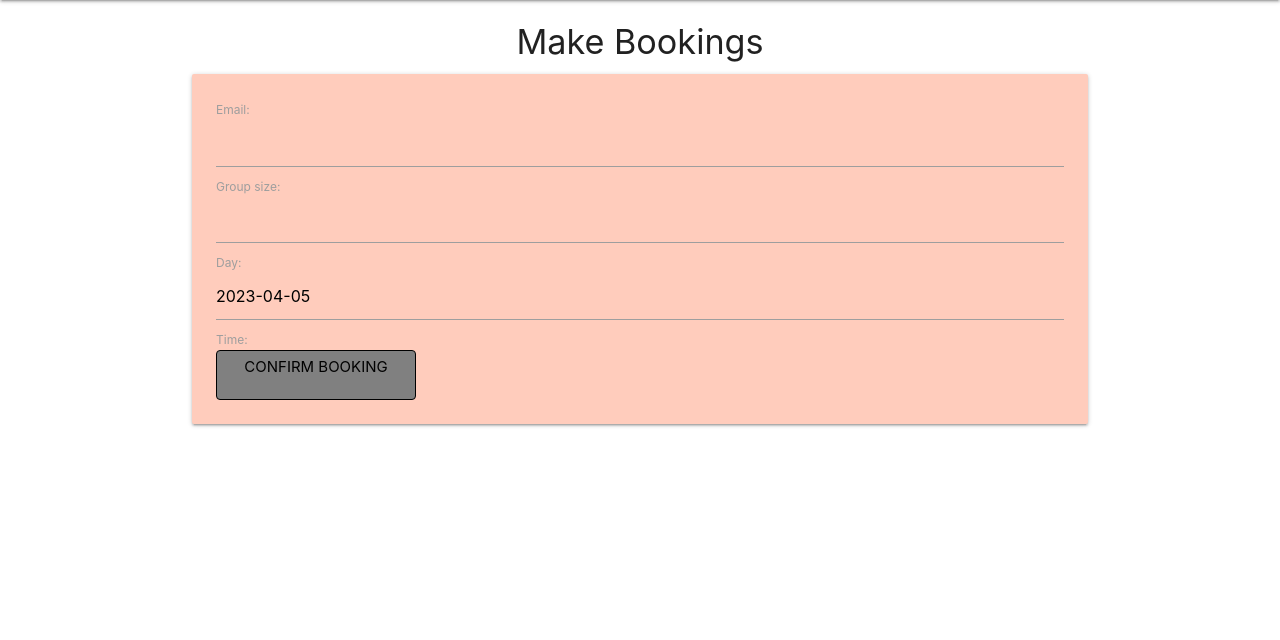
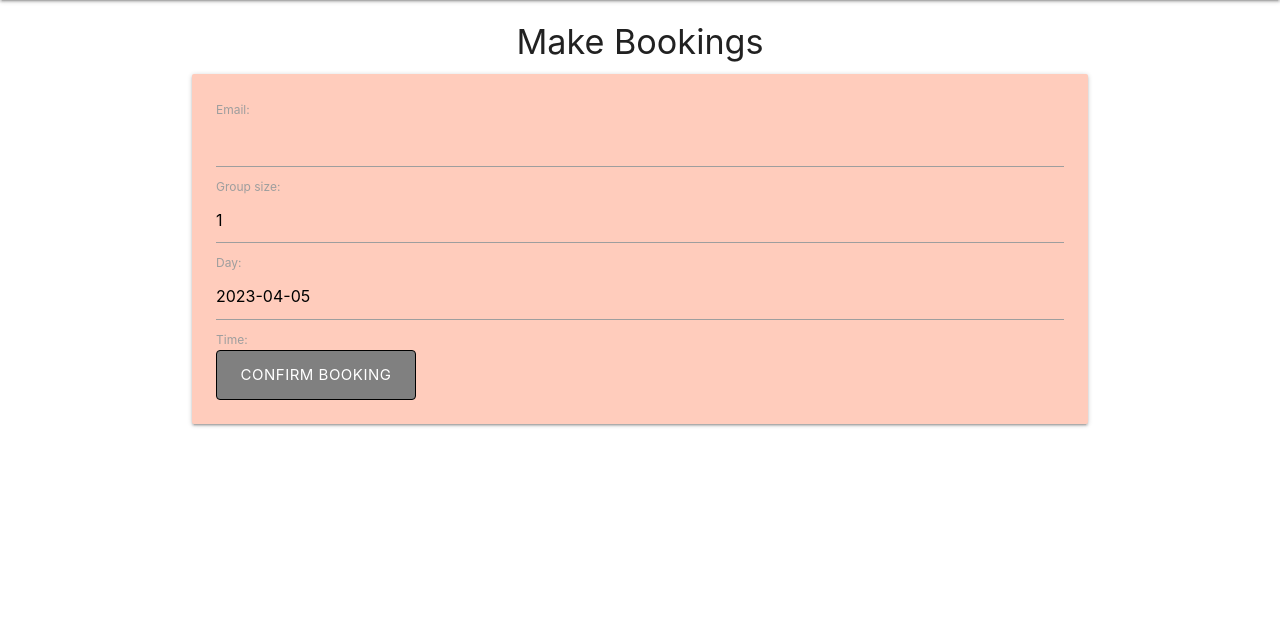
Before and after one commit to Neillcllghn/TEST_django_RESTURANTBOOKING, a Django app: page /create/ in a window 1280 px wide. Shown: the part 64-704 px from the top of the page. Run offline with Django 3.2, Linux system fonts and the light colour scheme; some libraries are stand-ins or nearby versions.

Commit message:
creating some minor code to project

```diff
--- a/booking/forms.py
+++ b/booking/forms.py
@@ -5,4 +5,8 @@ from django import forms
 class BookingForm(forms.ModelForm):
     class Meta:
         model = Booking
-        fields = ('email', 'group_size', 'day', 'time')
+        fields = ('email', 'group_size', 'day', 'time',)
+
+        # widgets = {
+        #     'day': forms.DateField(default=datetime.now),
+        # }
--- a/booking/models.py
+++ b/booking/models.py
@@ -19,7 +19,7 @@ TIME_CHOICES = (
 class Booking(models.Model):
     user = models.ForeignKey(User, on_delete=models.CASCADE, null=True)
     email = models.EmailField(max_length=200, null=True)
-    group_size = models.PositiveIntegerField(null=True)
+    group_size = models.PositiveIntegerField(null=True, default=1)
     day = models.DateField(default=datetime.now)
     time = models.CharField(max_length=10, choices=TIME_CHOICES,
                             default="5:00 PM")
--- a/booking/views.py
+++ b/booking/views.py
@@ -27,3 +27,12 @@ class BookingCreate(FormView):
     template_name = 'create_bookings.html'
     form_class = BookingForm
     success_url = 'booking/'
+
+# this is to vaildate the items added to form
+    def form_valid(self, form):
+        form.save()
+        return super().form_valid(form)
+
+# work in progress
+    def post(self, request, *args, **kwargs):
+        form_class = self.get_form_class()
--- a/templates/create_bookings.html
+++ b/templates/create_bookings.html
@@ -12,7 +12,7 @@
 <form method="post">{% csrf_token %}
   {{ form.as_p }}
 
-  <input type="submit" value="Confirm Booking" class="waves-effect waves-light btn-small submit-button">
+  <input type="submit" value="Confirm Booking" class="btn-small submit-button">
 </form>
         </div>
       </div>
```
Also changed, not shown: booking/migrations/0005_alter_booking_group_size.py (added).
